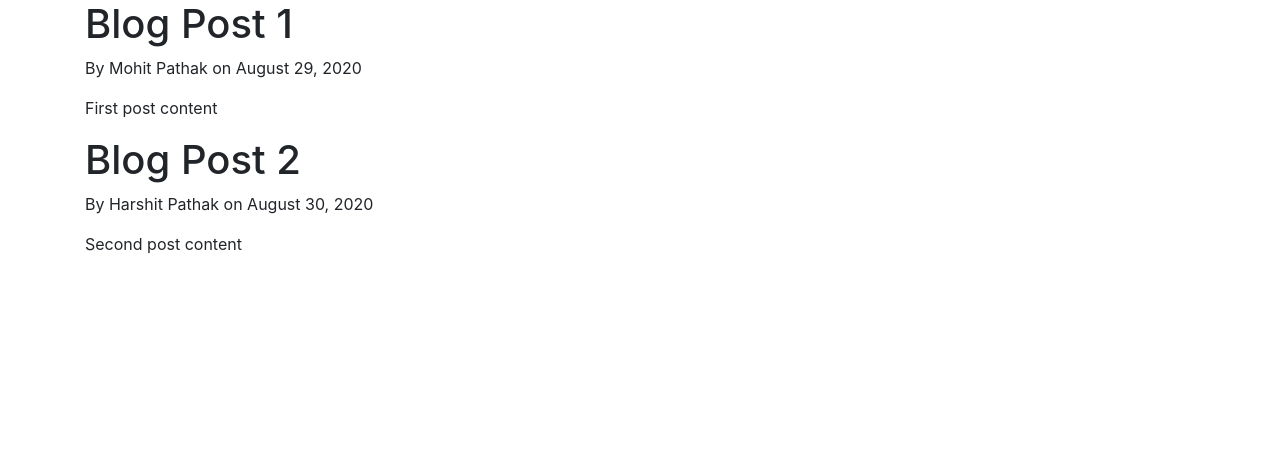
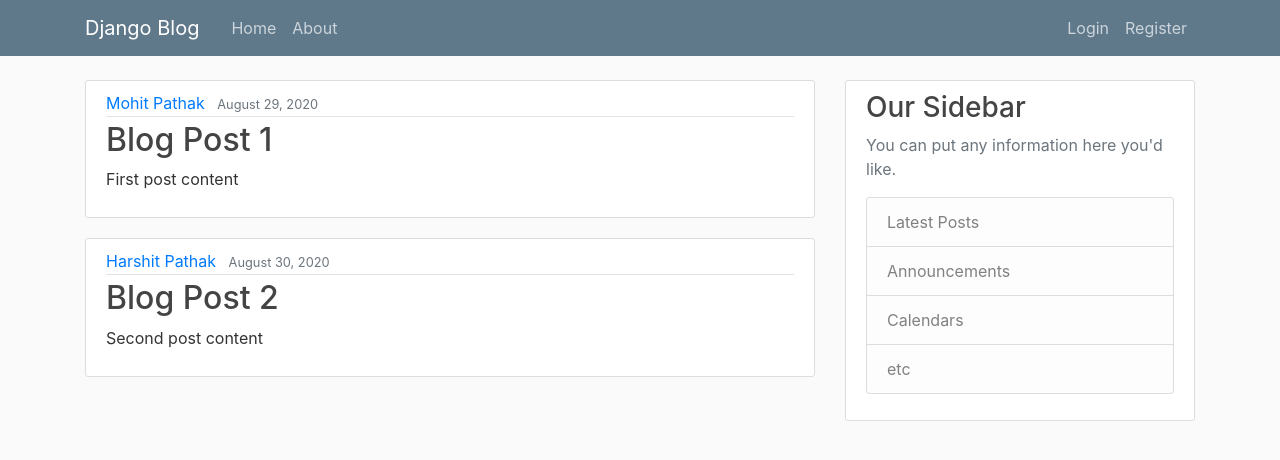
Before and after one commit to mohitpathak88/Bloglance, a Django app: page / in a window 1280 px wide. Shown: the top 460 px of the page. Run offline with Django 3.2, Linux system fonts and the light colour scheme; some libraries are stand-ins or nearby versions.

Commit message:
Added Snippets and loaded static files

```diff
--- a/blog/settings.py
+++ b/blog/settings.py
@@ -11,6 +11,7 @@ https://docs.djangoproject.com/en/3.0/ref/settings/
 """
 
 import os
+
 
 # Build paths inside the project like this: os.path.join(BASE_DIR, ...)
 BASE_DIR = os.path.dirname(os.path.dirname(os.path.abspath(__file__)))
--- /dev/null
+++ b/blog/static/myblog/main.css
@@ -0,0 +1,84 @@
+body {
+    background: #fafafa;
+    color: #333333;
+    margin-top: 5rem;
+  }
+
+  h1, h2, h3, h4, h5, h6 {
+    color: #444444;
+  }
+
+  ul {
+    margin: 0;
+  }
+
+  .bg-steel {
+    background-color: #5f788a;
+  }
+
+  .site-header .navbar-nav .nav-link {
+    color: #cbd5db;
+  }
+
+  .site-header .navbar-nav .nav-link:hover {
+    color: #ffffff;
+  }
+
+  .site-header .navbar-nav .nav-link.active {
+    font-weight: 500;
+  }
+
+  .content-section {
+    background: #ffffff;
+    padding: 10px 20px;
+    border: 1px solid #dddddd;
+    border-radius: 3px;
+    margin-bottom: 20px;
+  }
+
+  .article-title {
+    color: #444444;
+  }
+
+  a.article-title:hover {
+    color: #428bca;
+    text-decoration: none;
+  }
+
+  .article-content {
+    white-space: pre-line;
+  }
+
+  .article-img {
+    height: 65px;
+    width: 65px;
+    margin-right: 16px;
+  }
+
+  .article-metadata {
+    padding-bottom: 1px;
+    margin-bottom: 4px;
+    border-bottom: 1px solid #e3e3e3
+  }
+
+  .article-metadata a:hover {
+    color: #333;
+    text-decoration: none;
+  }
+
+  .article-svg {
+    width: 25px;
+    height: 25px;
+    vertical-align: middle;
+  }
+
+  .account-img {
+    height: 125px;
+    width: 125px;
+    margin-right: 20px;
+    margin-bottom: 16px;
+  }
+
+  .account-heading {
+    font-size: 2.5rem;
+  }
--- a/myblog/templates/myblog/base.html
+++ b/myblog/templates/myblog/base.html
@@ -1,3 +1,4 @@
+{% load static %}
 <!DOCTYPE html>
 <html lang="en">
 <head>
@@ -7,6 +8,7 @@
 
     <!-- Bootstrap CSS -->
     <link rel="stylesheet" href="https://maxcdn.bootstrapcdn.com/bootstrap/4.0.0/css/bootstrap.min.css" integrity="sha384-Gn5384xqQ1aoWXA+058RXPxPg6fy4IWvTNh0E263XmFcJlSAwiGgFAW/dAiS6JXm" crossorigin="anonymous">
+    <link rel="stylesheet" type="text/css" href="{% static 'myblog/main.css' %}">
 
     {% if title %}
         <title>Django Blog- {{title}} </title>
@@ -15,9 +17,48 @@
     {% endif %}
 </head>
 <body>
-    <div class="container">
-        {% block content %} {% endblock %}
-    </div>
+    <header class="site-header">
+        <nav class="navbar navbar-expand-md navbar-dark bg-steel fixed-top">
+          <div class="container">
+            <a class="navbar-brand mr-4" href="{% url 'blog-home' %}">Django Blog</a>
+            <button class="navbar-toggler" type="button" data-toggle="collapse" data-target="#navbarToggle" aria-controls="navbarToggle" aria-expanded="false" aria-label="Toggle navigation">
+            <span class="navbar-toggler-icon"></span>
+            </button>
+            <div class="collapse navbar-collapse" id="navbarToggle">
+              <div class="navbar-nav mr-auto">
+                <a class="nav-item nav-link" href="{% url 'blog-home' %}">Home</a>
+                <a class="nav-item nav-link" href="{% url 'blog-about' %}">About</a>
+              </div>
+              <!-- Navbar Right Side -->
+              <div class="navbar-nav">
+                <a class="nav-item nav-link" href="#">Login</a>
+                <a class="nav-item nav-link" href="#">Register</a>
+              </div>
+            </div>
+          </div>
+        </nav>
+    </header>
+
+    <main role="main" class="container">
+        <div class="row">
+          <div class="col-md-8">
+            {% block content %}{% endblock %}
+          </div>
+          <div class="col-md-4">
+            <div class="content-section">
+              <h3>Our Sidebar</h3>
+              <p class='text-muted'>You can put any information here you'd like.
+                <ul class="list-group">
+                  <li class="list-group-item list-group-item-light">Latest Posts</li>
+                  <li class="list-group-item list-group-item-light">Announcements</li>
+                  <li class="list-group-item list-group-item-light">Calendars</li>
+                  <li class="list-group-item list-group-item-light">etc</li>
+                </ul>
+              </p>
+            </div>
+          </div>
+        </div>
+    </main>
 
     <script src="https://code.jquery.com/jquery-3.2.1.slim.min.js" integrity="sha384-KJ3o2DKtIkvYIK3UENzmM7KCkRr/rE9/Qpg6aAZGJwFDMVNA/GpGFF93hXpG5KkN" crossorigin="anonymous"></script>
     <script src="https://cdnjs.cloudflare.com/ajax/libs/popper.js/1.12.9/umd/popper.min.js" integrity="sha384-ApNbgh9B+Y1QKtv3Rn7W3mgPxhU9K/ScQsAP7hUibX39j7fakFPskvXusvfa0b4Q" crossorigin="anonymous"></script>
--- a/myblog/templates/myblog/home.html
+++ b/myblog/templates/myblog/home.html
@@ -1,8 +1,15 @@
 {% extends "myblog/base.html" %}
 {% block content %}
     {% for post in posts %}
-        <h1>{{ post.title}}</h1>
-        <p>By {{post.author}}  on {{post.date_posted}}</p>
-        <p>{{post.content}}</p>
+        <article class="media content-section">
+            <div class="media-body">
+            <div class="article-metadata">
+                <a class="mr-2" href="#">{{ post.author }}</a>
+                <small class="text-muted">{{ post.date_posted }}</small>
+            </div>
+            <h2><a class="article-title" href="#">{{ post.title }}</a></h2>
+            <p class="article-content">{{ post.content }}</p>
+            </div>
+        </article>
     {% endfor %}
 {% endblock content %}
--- a/myblog/urls.py
+++ b/myblog/urls.py
@@ -2,6 +2,6 @@ from django.urls import path
 from . import views
 
 urlpatterns = [
-    path('', views.home, name='blog home'),
-    path('about/', views.about, name='blog about')
+    path('', views.home, name='blog-home'),
+    path('about/', views.about, name='blog-about')
 ]
```
Also changed, not shown: db.sqlite3.
